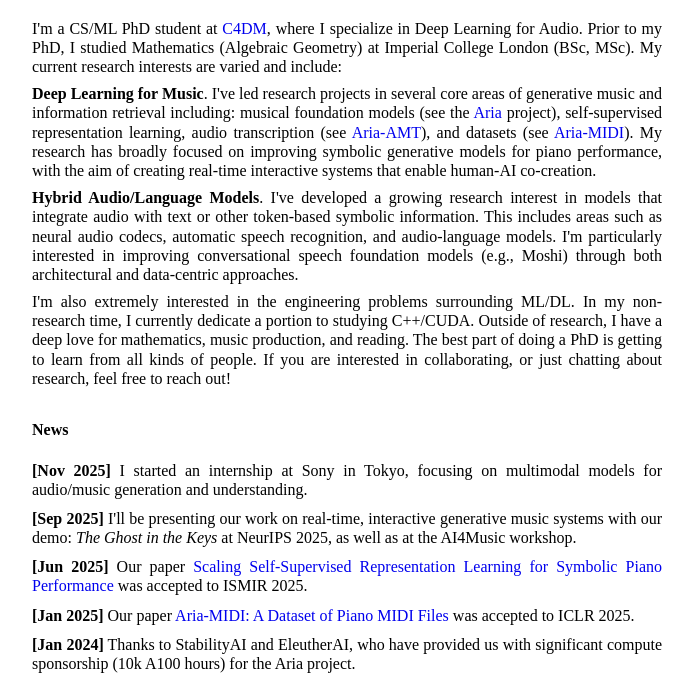
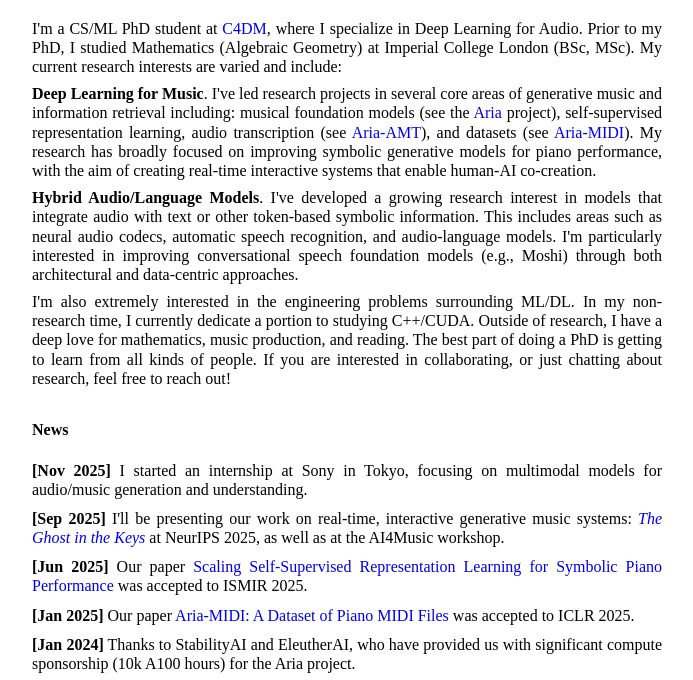
Before and after one commit to loubbrad/website, a plain HTML site: page index.html in a window 1280 px wide. Shown: the part 120-800 px from the top of the page, without its empty margins (293-986 px from the left). Drawn offline with Linux system fonts and the light colour scheme.

Commit message:
add link

```diff
--- a/index.html
+++ b/index.html
@@ -85,7 +85,7 @@
                 <b>[Nov 2025]</b> I started an internship at Sony in Tokyo, focusing on multimodal models for audio/music generation and understanding.
                 </li>
                 <li>
-                <b>[Sep 2025]</b> I'll be presenting our work on real-time, interactive generative music systems with our demo: <i>The Ghost in the Keys</i> at NeurIPS 2025, as well as at the AI4Music workshop.
+                <b>[Sep 2025]</b> I'll be presenting our work on real-time, interactive generative music systems: <a href="https://arxiv.org/abs/2511.01663"><i>The Ghost in the Keys</i></a> at NeurIPS 2025, as well as at the AI4Music workshop.
                 </li>
                 <li>
                 <b>[Jun 2025]</b> Our paper <a href="https://arxiv.org/abs/2506.23869">Scaling Self-Supervised Representation Learning for Symbolic Piano Performance</a> was accepted to ISMIR 2025.
```
